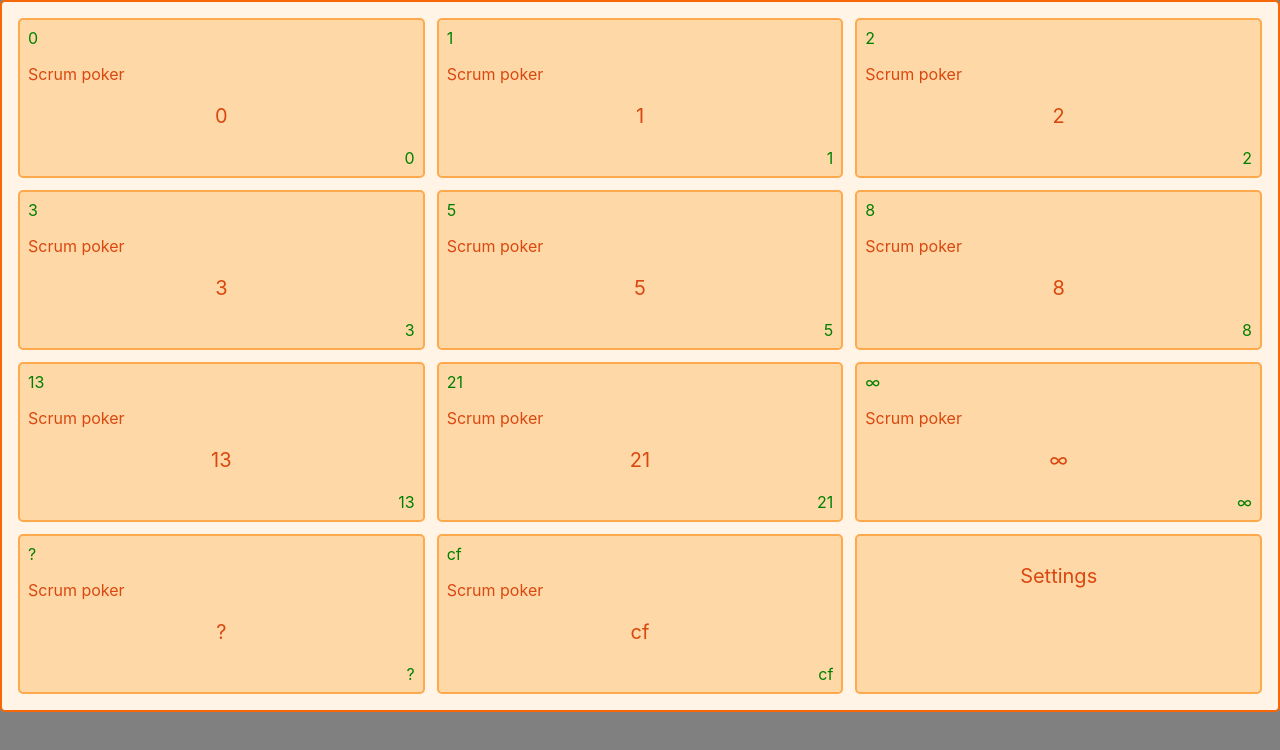
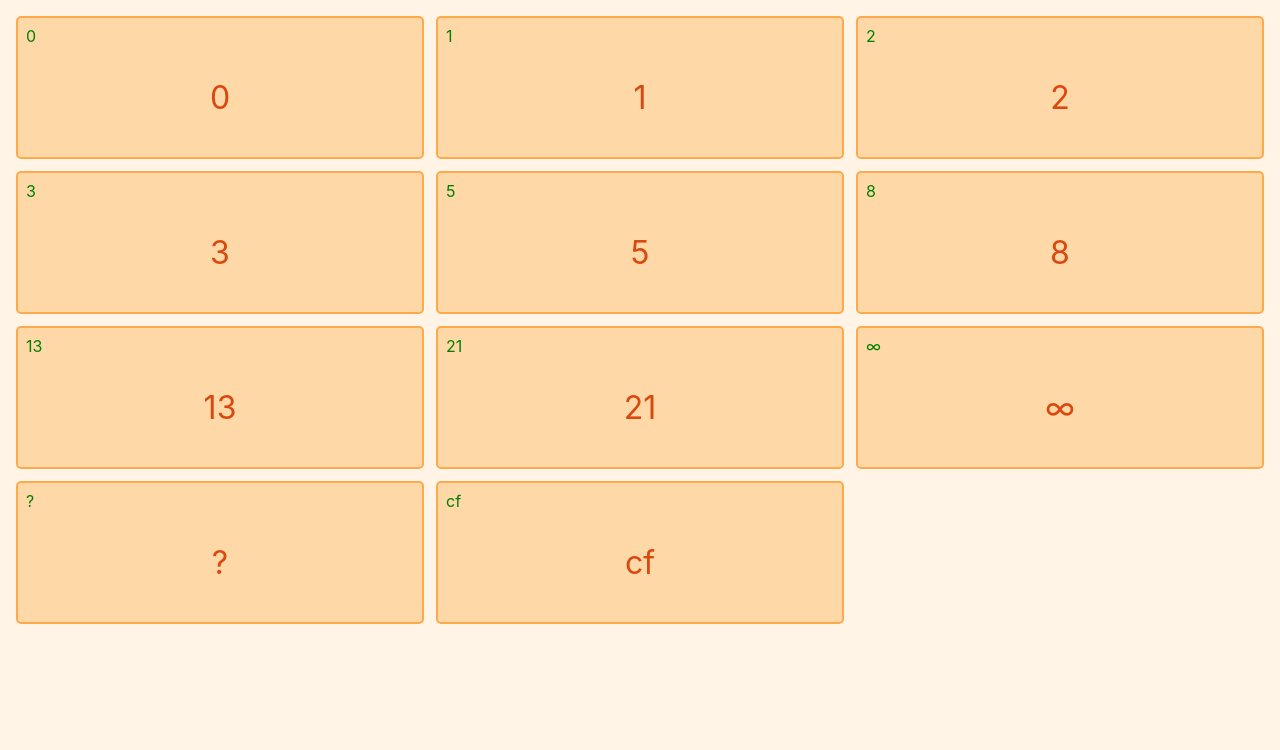
Before and after one commit to ematesanz/scrum-poker, a React (Create React App) app: page / in a window 1280 px wide. Shown: the top 750 px of the page. Built offline with nearby package versions, Linux system fonts and the light colour scheme.

Commit message:
typescript and css improved

```diff
--- a/src/App/App.scss
+++ b/src/App/App.scss
@@ -1,7 +1,8 @@
 body {
-  background-color: grey;
-
+  background-color: #fff4e6;
 }
 
 .App {
+  box-sizing: content-box;
+  width: 100%;
 }
--- a/src/Card/Card.scss
+++ b/src/Card/Card.scss
@@ -13,16 +13,20 @@
 	position: absolute;
 	width: 100%;
 	height: 100%;
+	.card__name {
+		font-size: 4em;
+	}
 }
 
 .card__name {
 	text-align: center;
-	font-size: 20px;
+	font-size: 2em;
 }
 
-.card_close {
+.card__close {
+	float: right;
 	position: absolute;
-	top: 10px;
-	right: 10px;
-	font-size: 3em;
+	top: .5em;
+	right: .5em;
+	font-size: 2em;
 }
--- a/src/Card/index.tsx
+++ b/src/Card/index.tsx
@@ -41,9 +41,9 @@ class Card extends Component<CardProps, CardState> {
     return (
       <article className={className} onClick={this.openCard}>
         <span className="card--left"> { name } </span>
-        <p>Scrum poker</p>
+        {/* <p>Scrum poker</p> */}
         <p className="card__name"> {name} </p>
-        <span className="card--right"> { name } </span>
+        {/* <span className="card--right"> { name } </span> */}
         { isOpen && <span className="card__close" onClick={this.closeCard}>X</span> }
       </article>
     )
--- a/src/Cards/Cards.scss
+++ b/src/Cards/Cards.scss
@@ -4,9 +4,6 @@
     display: grid;
     grid-template-columns: repeat(3, 1fr);
     grid-gap: .75em;
-    border: 2px solid #f76707;
-    border-radius: 5px;
-    background-color: #fff4e6;
     grid-auto-rows: minmax(100px, auto);
     padding: 1em;
     position: relative;
--- a/src/Cards/index.tsx
+++ b/src/Cards/index.tsx
@@ -24,7 +24,7 @@ class Cards extends Component<CardsProps, CardsState> {
     return (
       <section className="wrapper">
         { cards.map((card, idx) => <Card key={idx} id={idx} name={card} />) }
-        <Settings/>
+        {/* <Settings/> */}
       </section>
     )
   }
```
